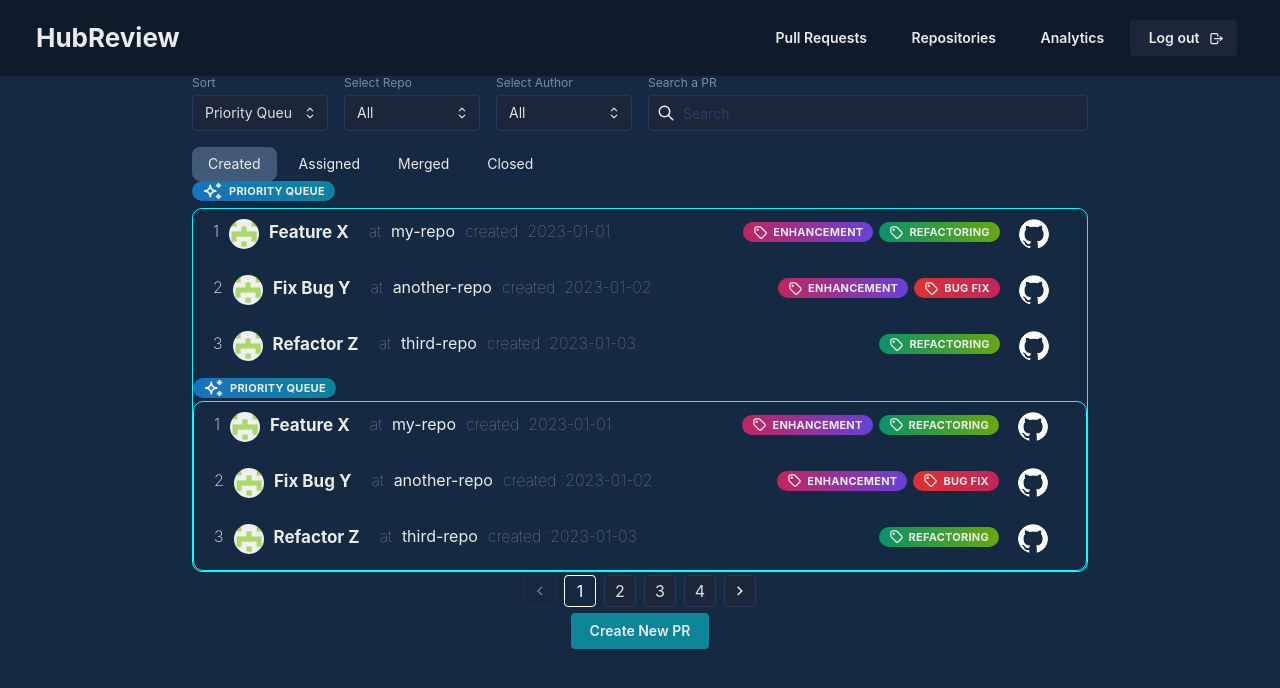
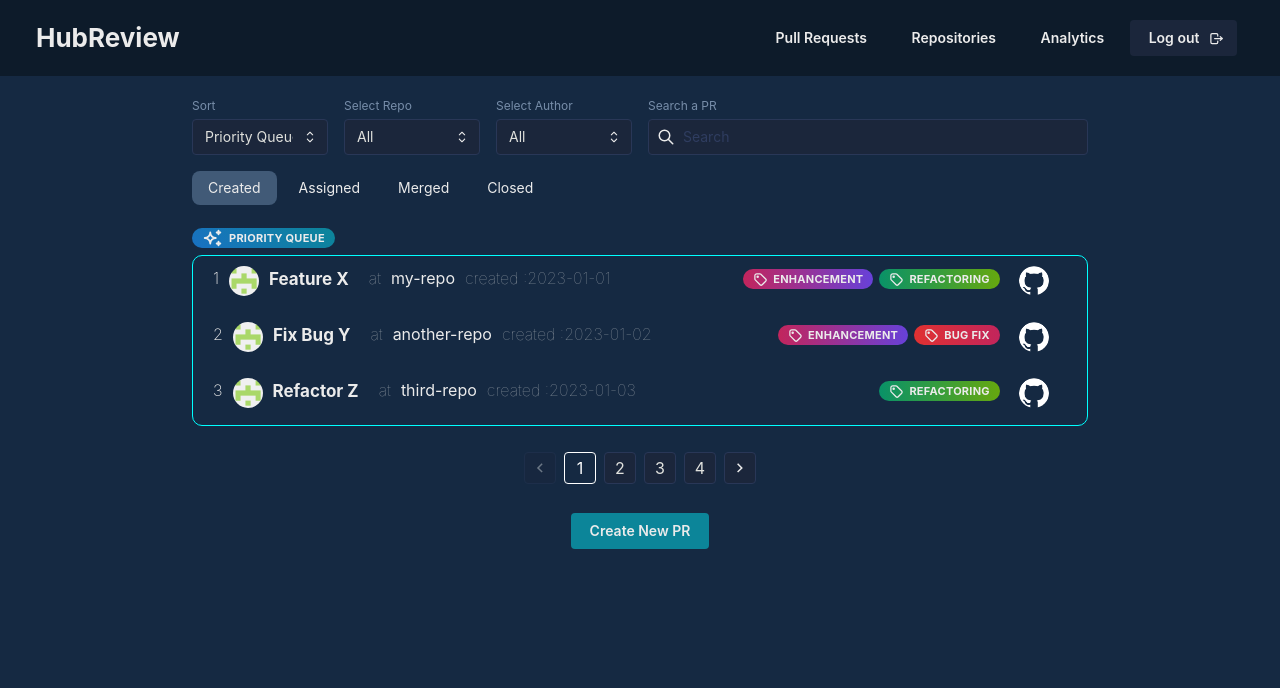
Before and after one commit to hubreviewapp/hubreview, a React (Vite) app in the folder web-client/: page / in a window 1280 px wide. Shown: the top 688 px of the page. Built offline with nearby package versions, Linux system fonts and the light colour scheme.

Commit message:
feat: ReviewBuddyBox.tsx

```diff
--- a/web-client/src/components/PRBox.tsx
+++ b/web-client/src/components/PRBox.tsx
@@ -38,9 +38,9 @@ function PRBox({ id,
       </Grid.Col>
       <Grid.Col span={4}>
         <Flex justify={"end"}>
-        {labels.map((label) => (
+          {labels.map((label) => (
             <LabelButton key={label} label={label} size={"md"}/>
-        ))}
+          ))}
         </Flex>
       </Grid.Col>
       <Grid.Col span={1}>
--- a/web-client/src/components/WorkloadBar.tsx
+++ b/web-client/src/components/WorkloadBar.tsx
@@ -45,18 +45,26 @@ function WorkloadBar(){
   ]
     const iconInfo = <IconInfoCircle style={{ width: rem(18), height: rem(18) }}/>;
   return(
+    <Box w={"370px"}>
       <Paper shadow="xl" radius="md" p="sm" mt={"lg"} withBorder>
-    <Stack>
-      <Group>
-        <Text fw={500} size={"lg"}>Assign Reviewer</Text>
-        <Text size={"sm"} color={"#415A77"}>Reviewer Workload</Text>
+        <Stack >
+
+          <Text align={"center"} fw={500} size={"lg"}>Assign Reviewer</Text>
+          <Grid>
+            <Grid.Col span={5}>
+
+            </Grid.Col>
+            <Grid.Col span={5}>
+              <Text size={"sm"} c={"dimmed"}>Reviewer Workload</Text>
+            </Grid.Col>
+            <Grid.Col span={2}>
               <Box>
-          <Tooltip label={"The workload percentage was calculated based on the number of reviews assigned to " +
-          "users in relation to the specified review capacity."}>
+                <Tooltip label={"waiting reviews / reviewer capacity"}>
                   <Badge leftSection={iconInfo} variant={"transparent"}/>
                 </Tooltip>
               </Box>
-      </Group>
+            </Grid.Col>
+          </Grid>
           {
             reviewers.map(itm=>(
               <Grid key={itm.id}>
@@ -83,6 +91,7 @@ function WorkloadBar(){
           </Flex>
         </Stack>
       </Paper>
+    </Box>
   );
 }
 
--- a/web-client/src/pages/AnalyticsPage.tsx
+++ b/web-client/src/pages/AnalyticsPage.tsx
@@ -1,8 +1,17 @@
-import {Box} from "@mantine/core";
+import {Box, Grid, Group, Container} from "@mantine/core";
+import WorkloadBar from "../components/WorkloadBar";
 
 function AnalyticsPage() {
   return (
-        <Box>Analytics Page</Box>
+        <Container>
+          <Group>
+            <WorkloadBar/>
+            <WorkloadBar/>
+          </Group>
+
+
+
+        </Container>
   );
 }
 
--- a/web-client/src/pages/PRDetailsPage.tsx
+++ b/web-client/src/pages/PRDetailsPage.tsx
@@ -12,9 +12,9 @@ interface PRDetailsPageProps {
   name: string;
 }
 
-function PRDetailsPage(props: PRDetailsPageProps) {
+function PRDetailsPage({id, name}: PRDetailsPageProps) {
   const PRIcon = <IconGitPullRequest style={{ width: rem(18), height: rem(18) }} />;
-  const { id, name } = props;
+
   const tabs = ["comments", "commits", "details", "modified files"];
 
 
--- a/web-client/src/pages/PRListPage.tsx
+++ b/web-client/src/pages/PRListPage.tsx
@@ -3,6 +3,7 @@ import { Link } from "react-router-dom";
 import PRBox from "../components/PRBox";
 import { IconSparkles, IconSearch } from '@tabler/icons-react';
 import {useState} from "react";
+import TabComp from "../components/Tab.tsx";
 import {
   Flex,
   Box,
@@ -10,7 +11,6 @@ import {
   Pagination,
   NativeSelect, Grid, TextInput, Badge, rem,
 } from "@mantine/core";
-import TabComp from "../components/Tab";
 
 function PRList() {
 
@@ -80,39 +80,12 @@ function PRList() {
         </Grid.Col>
       </Grid>
       <Box w={"70%"}>
-        <Badge
-          leftSection={iconSparkles}
-          mb={3}
-          variant={"gradient"}
-          style={{ visibility: sortValue == "Priority Queue" ? "visible" : "hidden" }}
-        >
-          Priority Queue
-        </Badge>
-        <Flex
-          direction="column"
-          style={
-            sortValue == "Priority Queue"
-              ? { border: "solid 0.5px cyan", borderRadius: "10px" }
-              : { border: "solid 0.5px #415A77", borderRadius: "10px" }
-          }
-        >
-          {prList.map((item) => (
-            <PRBox
-              key={item.id}
-              id={item.id}
-              repository={item.repository}
-              prName={item.prName}
-              labels={item.labels}
-              dateCreated={item.dateCreated}
-            />))
-          }
 
         <Badge leftSection={iconSparkles} mb={3} variant={"gradient"} style={ {visibility: sortValue == "Priority Queue" ? "visible" : "hidden"}}>Priority Queue</Badge>
         <Flex direction="column" style={sortValue == "Priority Queue" ? {border:"solid 0.5px cyan", borderRadius:"10px"}:{border:"solid 0.5px #415A77", borderRadius:"10px"}}>
-          {prsData.map((item) => (
+          {prList.map((item) => (
             <PRBox key={item.id} id={item.id} repository={item.repository} prName={item.prName} labels={item.labels} dateCreated={item.dateCreated}/>
           ))}
-        </Flex>
         </Flex>
       </Box>
 
--- a/web-client/src/tabs/CommentsTab.tsx
+++ b/web-client/src/tabs/CommentsTab.tsx
@@ -10,20 +10,15 @@ function CommentsTab() {
                    id={index}
                    author={"aysekelleci"}
                    text={"In every project I'm using Zodios in, I'm eventually seeing more and more \"implicit any\" " +
-            "warnings which go away when restarting the TS language server in VS Code or sometimes even just saving my current file. " +
-            "Looks like TS gets confused as to what typings to pick or something like that (just like you suggested)."}
+                   "warnings which go away when restarting the TS language server in VS Code or sometimes even just saving my current file. " +
+                   "Looks like TS gets confused as to what typings to pick or something like that (just like you suggested)."}
                    date={new Date(2023, 4, 7)}>
           </Comment>
           <br></br>
         </div>
       ))}
 
-      {comments.map((comment) => (
-        <h1 key={comment}>{comment}</h1>
-      ))}
-
-      <hr></hr>
-
+      <br></br>
     </div>
   );
 }
```
Also changed, not shown: web-client/src/components/ReviewBuddyBox.tsx (added, +58 -0 lines), web-client/src/components/WorkloadBarProps.tsx (deleted, +0 -17 lines). Lines whose indentation alone changed are shown as unchanged.
